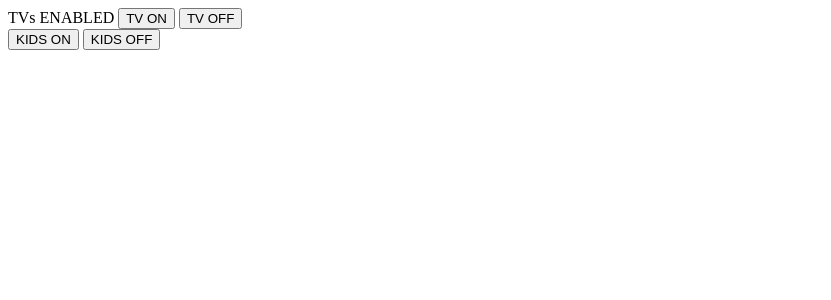
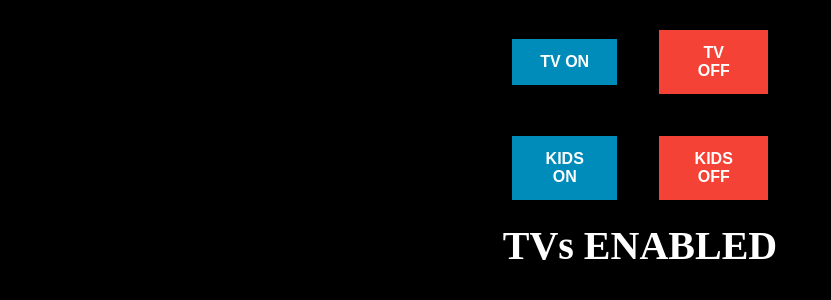
Before and after one commit to K1WIZ/webSwitch, a PHP site: the page made by index.php in a window 1280 px wide. Shown: the top 300 px of the page, without its empty margins (0-831 px from the left). Run offline with PHP 8.4, Linux system fonts and the light colour scheme.

Commit message:
Update index.php
added css and refined the rendering

```diff
--- a/index.php
+++ b/index.php
@@ -2,27 +2,72 @@
 <html>
 <head>
         <title>ClickTool</title>
+        <meta name="viewport" content="width=device-width, initial-scale=1">
+        <style>
+                body {
+                color: white;
+                font-weight: bold;
+                font-size: 40px;
+                background-color: black;
+                }
+                .on {
+                display: block;
+                width: 100%;
+                border: none;
+                background-color: #008CBA;
+                padding: 14px 28px;
+                font-weight: bold;
+                color: white;
+                font-size: 16px;
+                cursor: pointer;
+                text-align: center;
+                }
+                .off {
+                display: block;
+                width: 100%;
+                border: none;
+                background-color: #f44336;
+                padding: 14px 28px;
+                font-weight: bold;
+                color: white;
+                font-size: 16px;
+                cursor: pointer;
+                text-align: center;
+                }
+        </style>
 </head>
 <body>
+<!-- Print the buttons -->
+<center>
+        <table width='300' border='0' cellpadding='20'>
+        <tr>
+                <td><button type="button" class="on" onclick="window.location.href='?tvon=true'">TV ON</button></td>
+                <td><button type="button" class="off" onclick="window.location.href='?tvoff=true'">TV OFF</button></td>
+        </tr>
+        <tr>
+                <td><button type="button" class="on" onclick="window.location.href='?kidson=true'">KIDS ON</button></td>
+                <td><button type="button" class="off" onclick="window.location.href='?kidsoff=true'">KIDS OFF</button></td>
+        </tr>
+        </table>
 
 <?php
 // Toggle TV vlan on/off
 function tvon() {
   system('/scripts/starttv.sh > /dev/null 2>&1');
-  echo 'TVs ENABLED';
+  echo "<center>" . "TVs ENABLED" . "</center>";
 }
 function tvoff() {
   system('/scripts/killtv.sh > /dev/null 2>&1');
-  echo 'TVs DISABLED';
+  echo "<center>" . "TVs DISABLED" . "</center>";
 }
 // Toggle Kid's vlan on/off
 function kidsoff() {
   system('/scripts/stopkids.sh > /dev/null 2>&1');
-  echo 'Kids inet is off';
+  echo "<center>" . "Kids inet is off" . "</center>";
 }
 function kidson() {
   system('/scripts/startkids.sh > /dev/null 2>&1');
-  echo 'Kids inet is on';
+  echo "<center>" . "Kids inet is on" . "</center>";
 }
 
 // decision structure for simple API based on GET
@@ -39,14 +84,6 @@ kidson();
 
 ?>
 
-<!-- buttons to invoke actions via simple GET API -->
-
-<button type="button" onclick="window.location.href='?tvon=true'">TV ON</button>
-<button type="button" onclick="window.location.href='?tvoff=true'">TV OFF</button>
-<br>
-<button type="button" onclick="window.location.href='?kidson=true'">KIDS ON</button>
-<button type="button" onclick="window.location.href='?kidsoff=true'">KIDS OFF</button>
-<br>
-
+</center>
 </body>
 </html>
```
